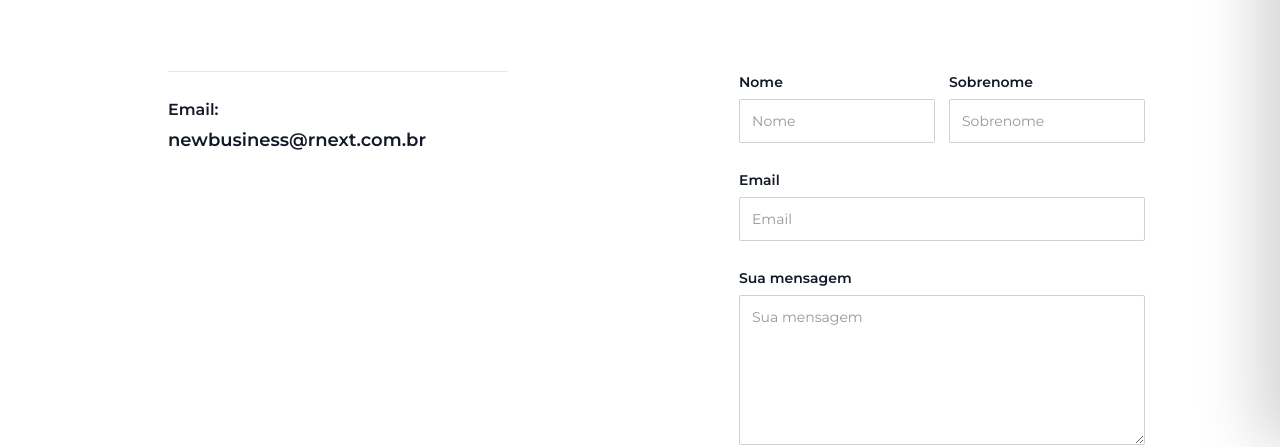
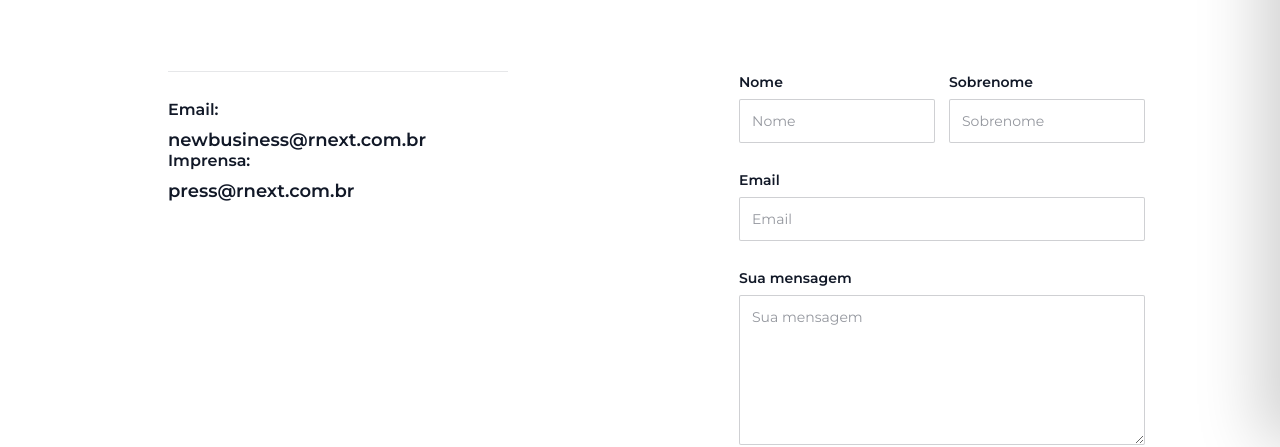
Before and after one commit to AffectAIapp/rnext-site, a plain HTML site: page contato/index.html in a window 1280 px wide. Shown: the part 357-804 px from the top of the page. Drawn offline with nearby package versions, Linux system fonts and the light colour scheme.

Commit message:
Update index.html

```diff
--- a/contato/index.html
+++ b/contato/index.html
@@ -490,6 +490,8 @@
             <div class="divider" aria-hidden="true"></div>
             <p class="info-label">Email:</p>
             <a class="info-email" href="mailto:newbusiness@rnext.com.br">newbusiness@rnext.com.br</a>
+                        <p class="info-label">Imprensa:</p>
+            <a class="info-email" href="mailto:newbusiness@rnext.com.br">press@rnext.com.br</a>
           </div>
 
           <div class="right-form">
```
